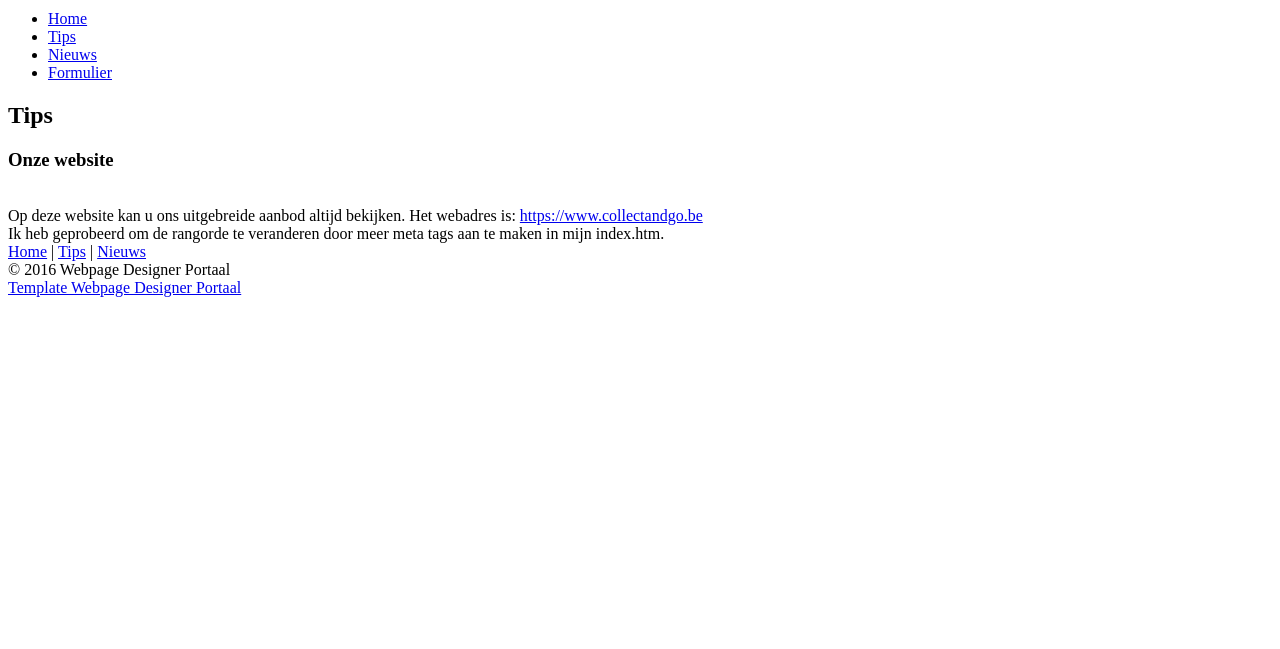
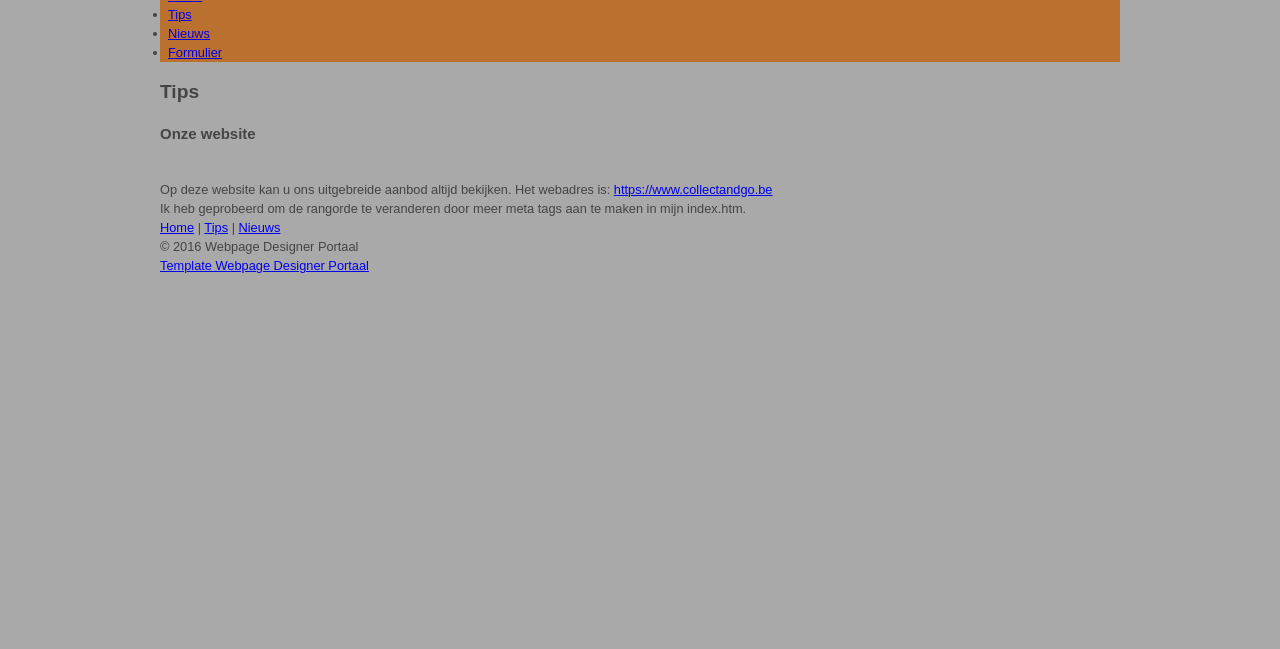
Before and after one commit to SofieVerhoeven/sientje2190.github.io, a plain HTML site: page html/tips.htm in a window 1280 px wide. Shown: the part 151-800 px from the top of the page. Drawn offline with Linux system fonts and the light colour scheme.

Commit message:
Update tips.htm

```diff
--- a/html/tips.htm
+++ b/html/tips.htm
@@ -5,9 +5,34 @@
     <meta name="Cynthia Leysen" content="author" />
     <meta name="description" content="Webpage via github." />
     <title>Webpage Designer Portaal</title>
-    <link rel="stylesheet" type="text/css" href="/css/style.css" />
-    <style></style>
-    <style id="LLPlatform"></style>
+<!--     <link rel="stylesheet" type="text/css" href="/css/style.css" /> -->
+    <style>
+      body {
+    background: #a9a9a9;
+    color: #444;
+    font: normal 0.8em sans-serif;
+    line-height: 1.5;
+    width: 960px;
+    clear: both;
+    margin-left: auto;
+    margin-right: auto;
+}
+      #primaire-nav {
+  background-color: #ba702e;
+  min-height: 46px;
+  padding: 0 8px;
+}
+      ul.tab {
+  display: inline;
+  margin: 0;
+  padding: 0;
+}
+
+ul {
+  list-style-type: disc;
+  margin: 0 1.5em 1.5em 0;
+}
+    </style>
   </head>
   <body>
     <header id="header">
```
